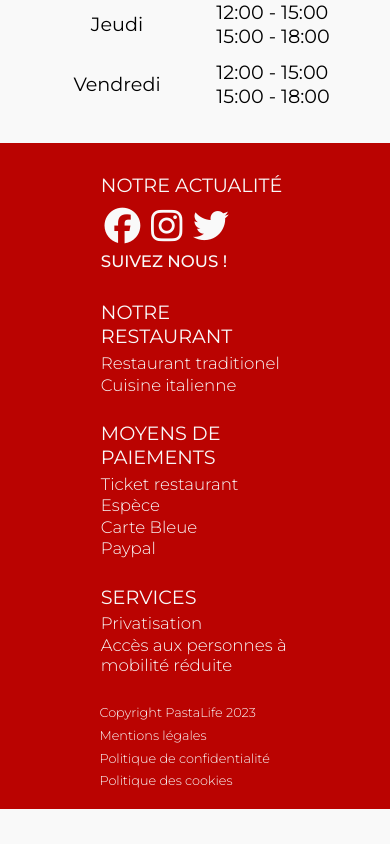
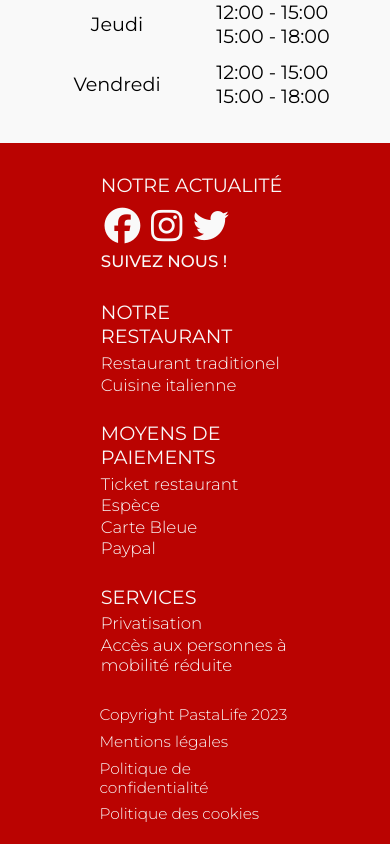
Before and after one commit to dsaidou/PastaLife, a React (Vite) app: page / in a window 390 px wide. Shown: the part 3891-4735 px from the top of the page. Before the commit the page ends 4700 px from the top, so only its background shows below. Built offline with nearby package versions, Linux system fonts and the light colour scheme.

Commit message:
footer fontsize responsive on mobile

```diff
--- a/src/index.css
+++ b/src/index.css
@@ -636,6 +636,7 @@ footer{
 }
 
 .bottom p{
+  font-size: 1em;
   margin: 1vw;
   font-weight: 100;
   cursor: pointer;
@@ -937,6 +938,8 @@ footer{
   }
 
   .bottom p{
+    font-size: 1.2em;
     width: 50%;
+
   }
 }
```
